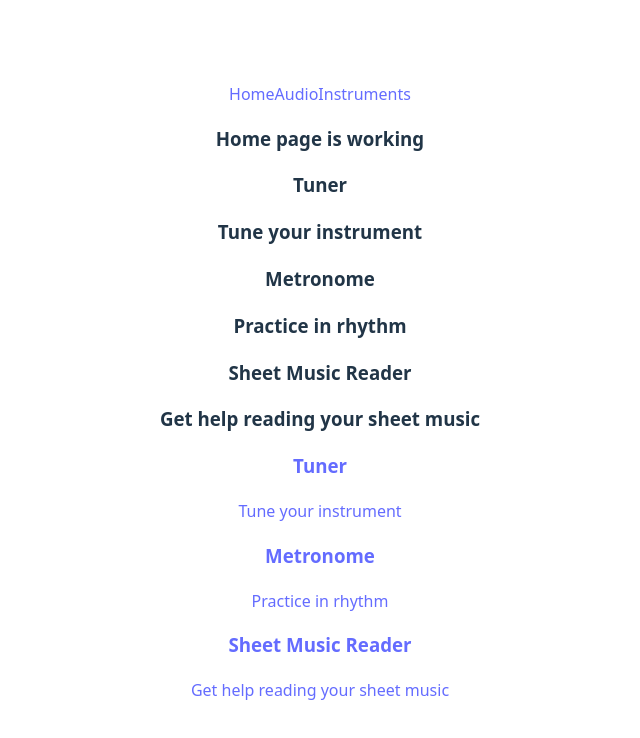
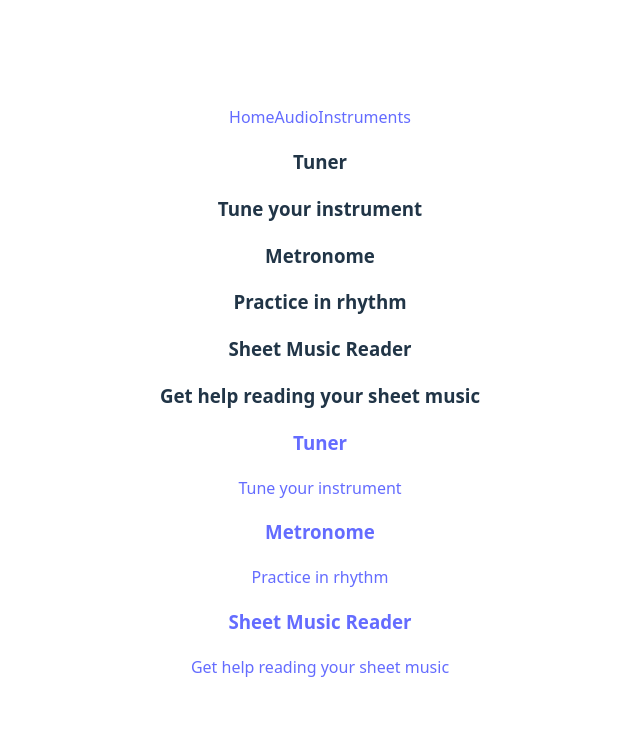
Before and after one commit to ChaseWright294/EyesAndEars, a React (Vite) app in the folder frontend/: page / in a window 1280 px wide. Shown: the top 738 px of the page, without its empty margins (320-960 px from the left). Built offline with nearby package versions, Linux system fonts and the light colour scheme.

Commit message:
Updated home.jsx

```diff
--- a/frontend/src/pages/Home.jsx
+++ b/frontend/src/pages/Home.jsx
@@ -38,7 +38,6 @@ function Home() {
 
     return (
       <div>
-        <h3>Home page is working</h3>
         <HomeCard page={pages[0]}></HomeCard>
         <HomeCard page={pages[1]}></HomeCard>
         <HomeCard page={pages[2]}></HomeCard>
@@ -54,7 +53,6 @@ function Home() {
         ))}
       </div>
 
-
     )
 
   }
```
